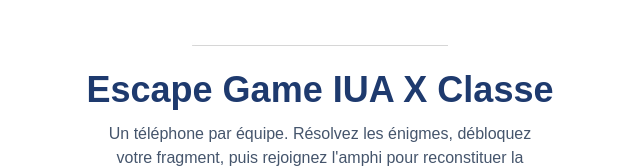
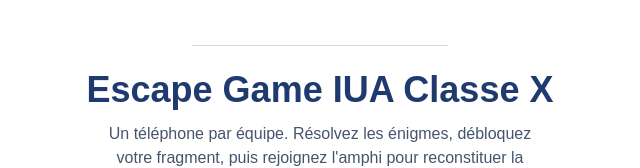
Before and after one commit to brouchristedem/escape-game-classe, a Next.js app: page / in a window 1280 px wide. Shown: the part 340-508 px from the top of the page, without its empty margins (320-960 px from the left). Built offline with nearby package versions, Linux system fonts and the light colour scheme.

Commit message:
Correction : IUA Classe X (et non IUA X Classe)

```diff
--- a/app/admin/page.tsx
+++ b/app/admin/page.tsx
@@ -148,7 +148,7 @@ function AdminPanel() {
   return (
     <main className="min-h-screen bg-white text-brand-navy px-4 sm:px-8 py-8">
       <h1 className="text-2xl font-bold mb-1">Espace organisateur</h1>
-      <p className="text-slate-500 text-sm mb-6">Escape Game IUA X Classe</p>
+      <p className="text-slate-500 text-sm mb-6">Escape Game IUA Classe X</p>
 
       <div className="flex gap-2 mb-6">
         <TabButton active={tab === "questions"} onClick={() => setTab("questions")}>Énigmes</TabButton>
--- a/app/layout.tsx
+++ b/app/layout.tsx
@@ -2,8 +2,8 @@ import type { Metadata } from "next";
 import "./globals.css";
 
 export const metadata: Metadata = {
-  title: "Escape Game IUA X Classe",
-  description: "Escape Game de la semaine d'intégration — IUA X Classe",
+  title: "Escape Game IUA Classe X",
+  description: "Escape Game de la semaine d'intégration — IUA Classe X",
 };
 
 export default function RootLayout({ children }: LayoutProps<"/">) {
--- a/app/page.tsx
+++ b/app/page.tsx
@@ -6,13 +6,13 @@ export default function Home() {
     <main className="min-h-screen flex flex-col items-center justify-center px-6 py-16 bg-white text-center">
       <Image
         src="/logos/logo-iua-x-classe.jpg"
-        alt="IUA X Classe"
+        alt="IUA Classe X"
         width={280}
         height={280}
         className="mb-6 w-56 sm:w-64 h-auto"
         priority
       />
-      <h1 className="text-3xl sm:text-4xl font-bold mb-3 text-brand-navy">Escape Game IUA X Classe</h1>
+      <h1 className="text-3xl sm:text-4xl font-bold mb-3 text-brand-navy">Escape Game IUA Classe X</h1>
       <p className="text-slate-600 max-w-md mb-10">
         Un téléphone par équipe. Résolvez les énigmes, débloquez votre fragment,
         puis rejoignez l&apos;amphi pour reconstituer la phrase finale.
```
